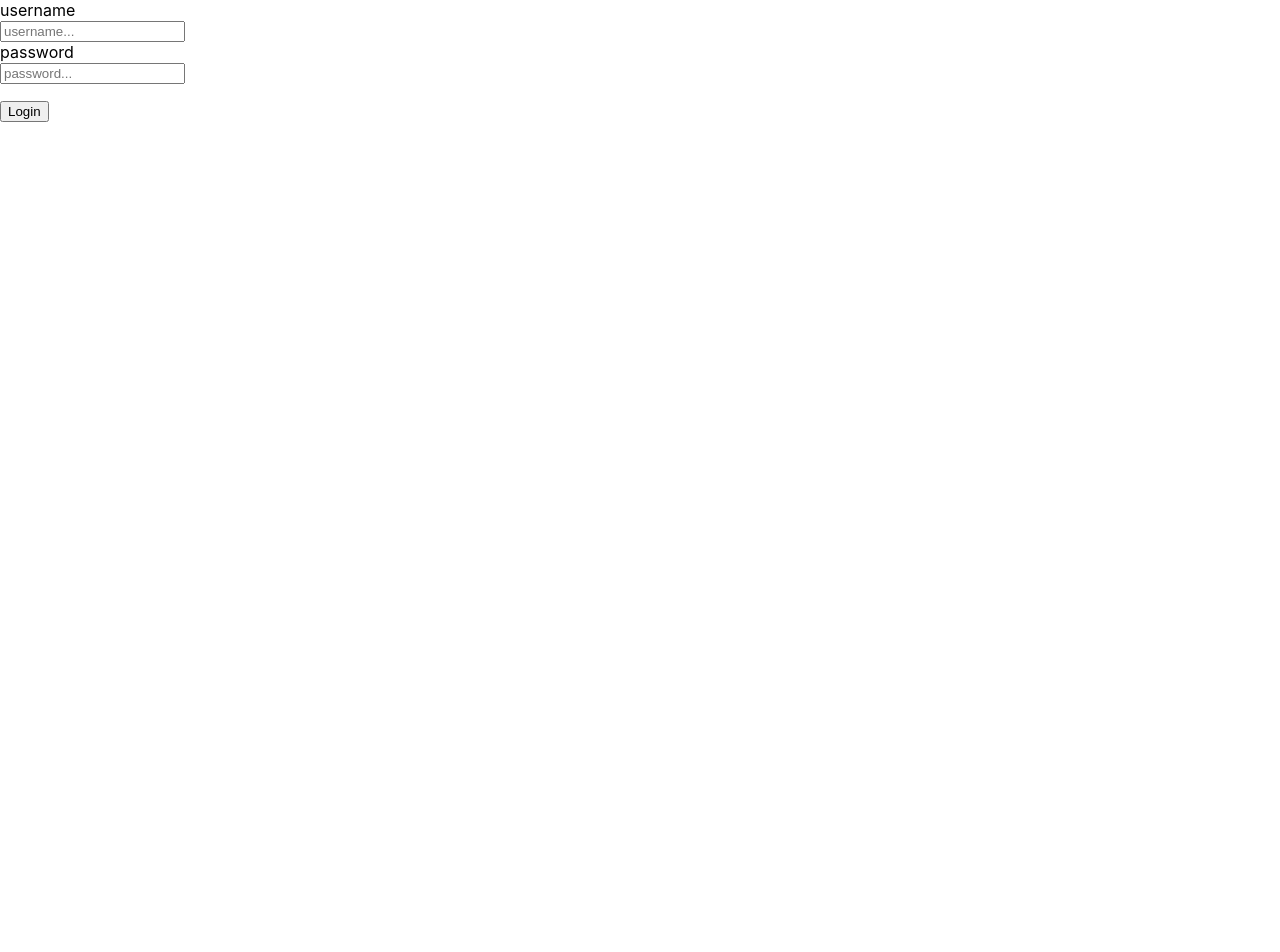
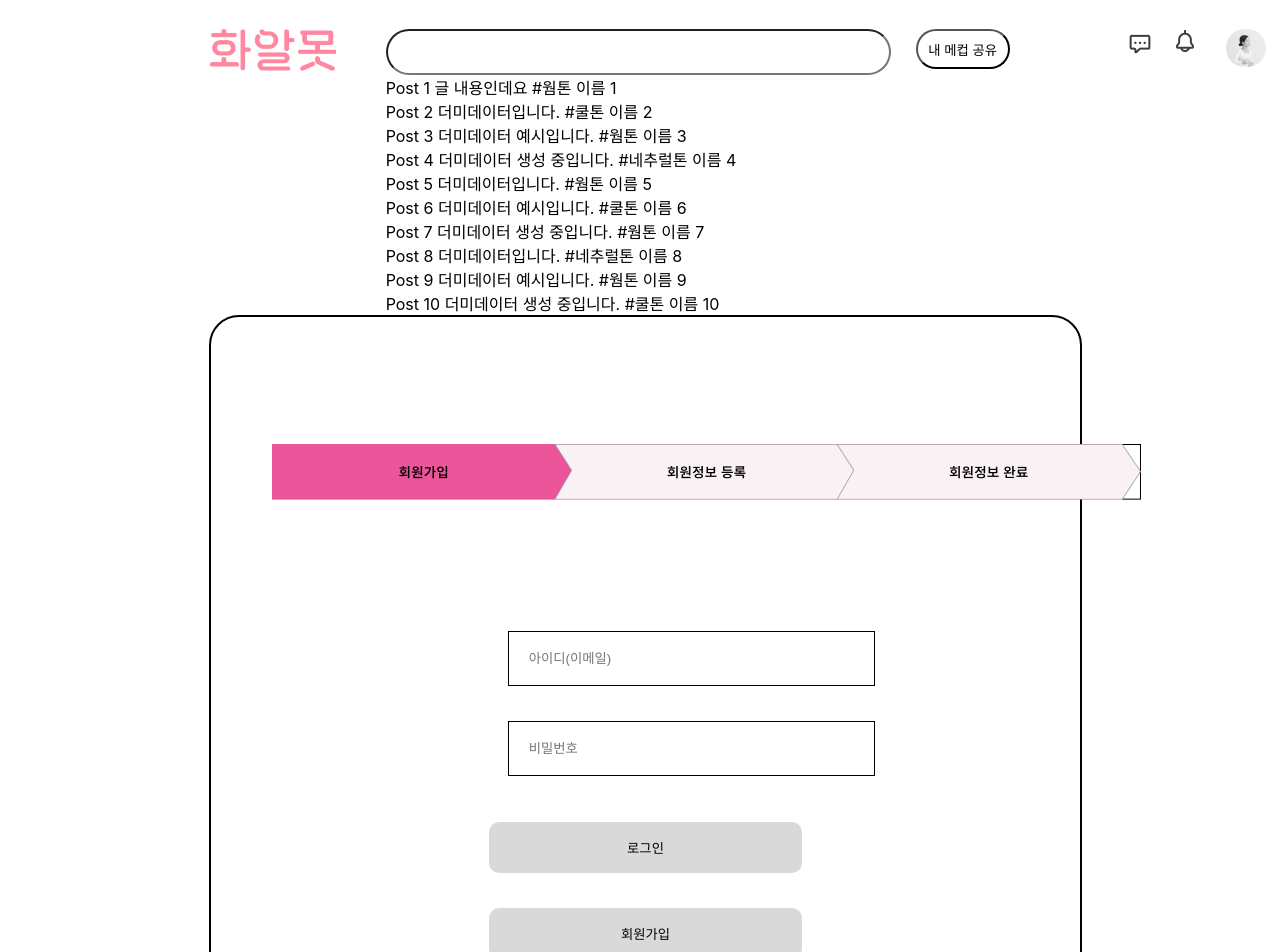
Before and after one commit to LikeLionHGU/makeup, a React (Create React App) app: page /login in a window 1280 px wide. Shown: the top 952 px of the page. Before the commit the page ends 800 px from the top, so only its background shows below. Built offline with nearby package versions, Linux system fonts and the light colour scheme.

Commit message:
[style] : 로그인 css 변경

```diff
--- a/src/account/LogIn.js
+++ b/src/account/LogIn.js
@@ -1,7 +1,10 @@
 // import "./Login.css";
-import { useNavigate } from "react-router-dom";
+import { Link, useNavigate } from "react-router-dom";
 import axios from "axios";
 import { useState } from "react";
+import headerimg from "./header1.png";
+import Header from "../header/Header";
+import styles from "./LogIn.module.css";
 
 const Login = () => {
   const navigate = useNavigate();
@@ -35,9 +38,14 @@ const Login = () => {
 
   return (
     <div>
-      <div className="Login">
-        <div className="inputemail">
-          <label>username</label>
+      <Header></Header>
+      <div className={styles.login}>
+        <div className={styles.login_rect}>
+          <div className={styles.login_header}>
+            <img src={headerimg} />
+          </div>
+          <div className={styles.input}>
+            <div className={styles.inputemail}>
               <br />
               <input
                 type="text"
@@ -45,11 +53,11 @@ const Login = () => {
                   setUsername(e.target.value);
                 }}
                 className={!message ? "inputLogin" : "err_password"}
-            placeholder="username..."
+                placeholder="아이디(이메일)"
               />
             </div>
-        <div className="inputpassword">
-          <label>password</label>
+
+            <div className={styles.inputpassword}>
               <br />
               <input
                 type="password"
@@ -57,13 +65,24 @@ const Login = () => {
                   setPassword(e.target.value);
                 }}
                 className={!message ? "inputLogin" : "err_password"}
-            placeholder="password..."
+                placeholder="비밀번호"
               />
               <p className="err">{message}</p>
             </div>
-        <button className="buttonlogin" onClick={loginaxios}>
-          Login
+
+            <div className={styles.btn}>
+              <button className={styles.buttonlogin} onClick={loginaxios}>
+                로그인
               </button>
+            </div>
+            <br />
+            <div className={styles.btn}>
+              <Link to="/signup">
+                <button className={styles.buttonsignup}>회원가입</button>
+              </Link>
+            </div>
+          </div>
+        </div>
       </div>
     </div>
   );
--- /dev/null
+++ b/src/account/LogIn.module.css
@@ -0,0 +1,52 @@
+/* :root {
+  width: 100% !important;
+  height: 100% !important;
+} */
+
+.login {
+  padding-left: 16.3%;
+  padding-right: 24.7vh;
+}
+
+.login_rect {
+  /* width: 67%;
+  height: 74%; */
+  border-radius: 30px;
+  border: 2px solid black;
+  text-align: center;
+}
+
+.login_header {
+  padding-top: 127px;
+  /* padding-bottom: 107.33px; */
+  padding-left: 7%;
+  padding-right: 7%;
+}
+
+.input {
+  padding-left: 32%;
+  padding-right: 32%;
+  padding-top: 107px;
+  padding-bottom: 165px;
+}
+
+.inputemail input,
+.inputpassword input {
+  width: 325px;
+  height: 51px;
+  border: 1px solid black;
+  padding-left: 20px;
+  padding-right: 20px;
+  margin-left: 6%;
+  margin-right: 6%;
+  margin-bottom: 15px;
+}
+
+.btn button {
+  width: 100%;
+  height: 51px;
+  margin-top: 15px;
+  border-radius: 10px;
+  border: none;
+  background-color: rgb(217, 217, 217);
+}
--- a/src/account/SignUp.js
+++ b/src/account/SignUp.js
@@ -2,6 +2,8 @@
 import React, { useState } from "react";
 import axios from "axios";
 import { useNavigate } from "react-router-dom";
+import Header from "../header/Header";
+import styles from "./SignUp.module.css";
 
 const SignUp = () => {
   const navigate = useNavigate();
@@ -37,8 +39,15 @@ const SignUp = () => {
   };
 
   return (
-    <div className="signup">
-      <div className="signup_input">
+    <div>
+      <Header></Header>
+      <div className={styles.signup}>
+        <div className={styles.signup_rect}>
+          <div className={styles.signup_button}>
+            <div className={styles.rect}></div>
+            <div className={styles.arrow}></div>
+          </div>
+          <div className={styles.signup_input}>
             <label>화알못에서 사용할 닉네임을 알려주세요</label>
             <br />
             <input
@@ -87,7 +96,7 @@ const SignUp = () => {
             <br />
             <input
               type="birthdate"
-          placeholder="xxxxxx"
+              placeholder="xxxxxxxx"
               onChange={(e) => {
                 setBirthdateinput(e.target.value);
               }}
@@ -123,6 +132,8 @@ const SignUp = () => {
             />
           </div>
           <button onClick={registeraxios}>singup</button>
+        </div>
+      </div>
     </div>
   );
 };
--- /dev/null
+++ b/src/account/SignUp.module.css
@@ -0,0 +1,21 @@
+.signup {
+  padding-left: 16.3%;
+  padding-right: 24.7vh;
+}
+
+.signup_rect {
+  border-radius: 30px;
+  border: 2px solid black;
+}
+
+.signup_button {
+}
+.rect {
+  width: 0;
+  height: 0;
+  border: 20px solid transparent;
+}
+.arrow {
+  border-right: 0;
+  border-left: 20px solid purple; /* 화살표 */
+}
```
Also changed, not shown: src/account/header1.png (added). Lines whose indentation alone changed are shown as unchanged.
